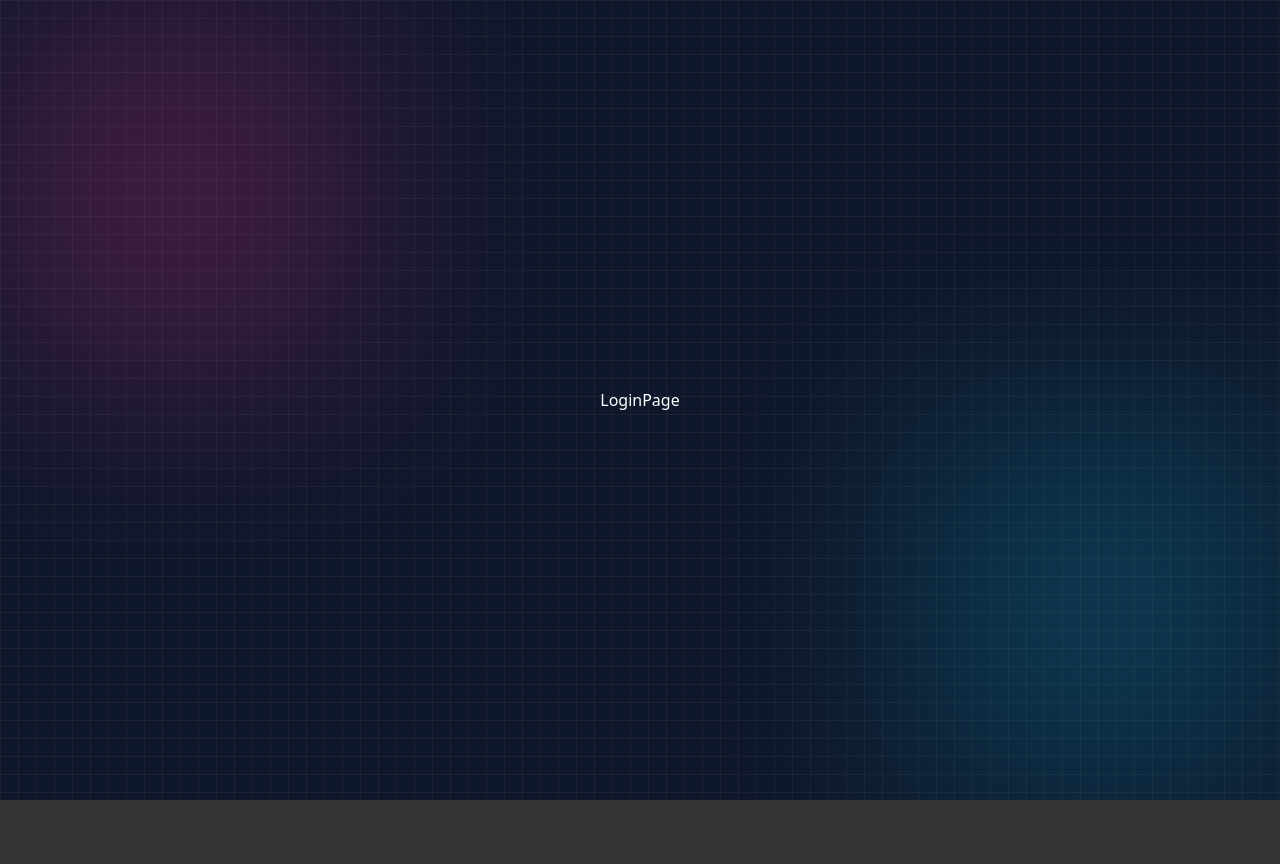
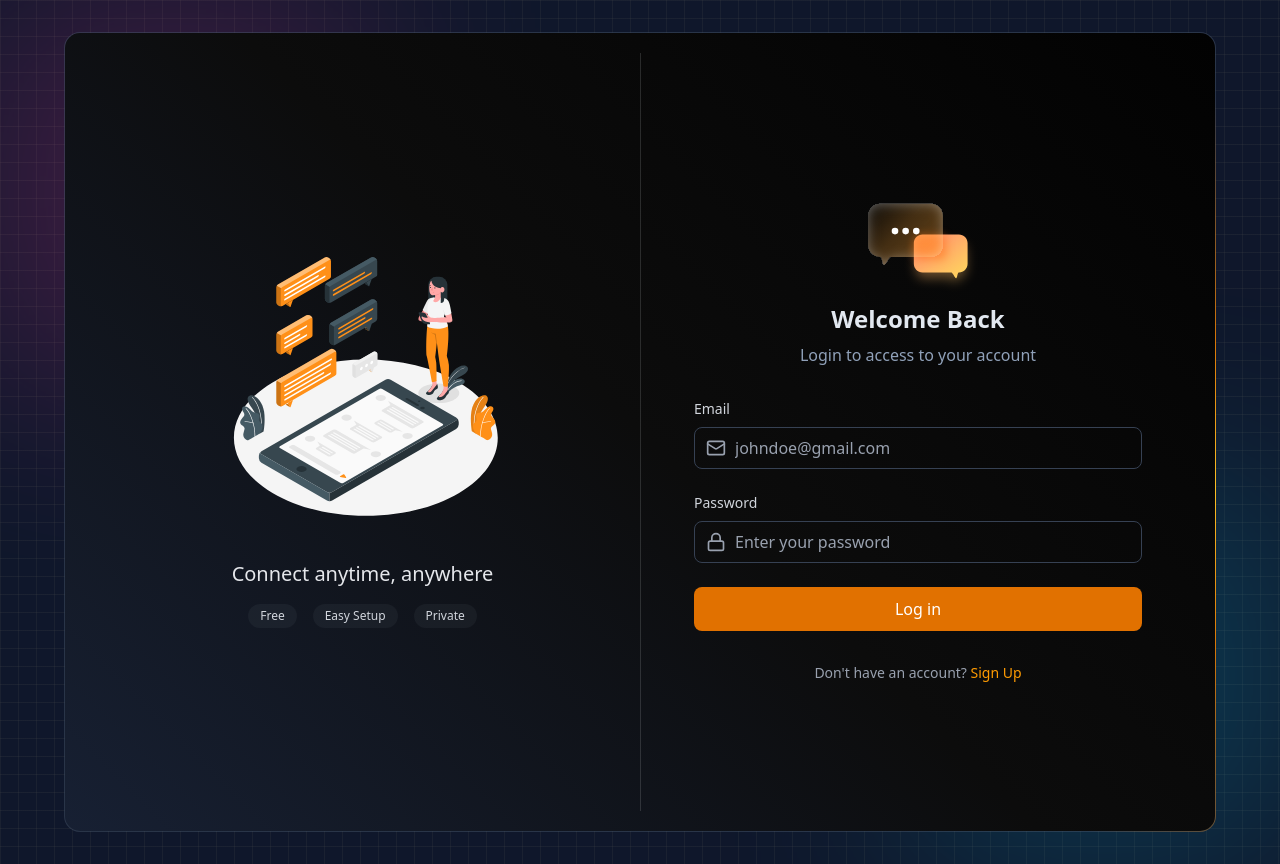
Before and after one commit to ahsanul0185/realtime-chat-app, a React (Vite) app in the folder frontend/: page /login in a window 1280 px wide. Before the commit the page ends 800 px from the top, so only its background shows below. Built offline with nearby package versions, Linux system fonts and the light colour scheme; no server answers.

Commit message:
login logout implemented frontend

```diff
--- a/frontend/src/pages/ChatPage.jsx
+++ b/frontend/src/pages/ChatPage.jsx
@@ -1,8 +1,16 @@
 import React from 'react'
+import { useAuthStore } from '../store/useAuthStore'
 
 const ChatPage = () => {
+
+  const {logout} = useAuthStore();
+
   return (
-    <div>ChatPage</div>
+    <div>ChatPage
+
+
+      <button className='bg-amber-500 px-2 py-1 rounded cursor-pointer' onClick={logout}>Logout</button>
+    </div>
   )
 }
 
--- a/frontend/src/pages/LoginPage.jsx
+++ b/frontend/src/pages/LoginPage.jsx
@@ -1,9 +1,133 @@
-import React from 'react'
+import React, { useState } from "react";
+import { useAuthStore } from "../store/useAuthStore";
+import BorderAnimatedContainer from "../components/BorderAnimatedContainer";
+import { MessageCircleIcon, LockIcon, MailIcon, UserIcon, LoaderIcon } from "lucide-react";
+import {Link} from 'react-router'
+import bubbleChat from "../assets/bubble-chat.svg"
+import ChattingIllustration from "../assets/chatting-amico.svg"
+
 
 const LoginPage = () => {
+
+    const [formData, setFormData] = useState({
+      email: "",
+      password: "",
+    });
+
+    const { login, isLoggingIn } = useAuthStore();
+
+    const handleSubmit = (e) => {
+      e.preventDefault();
+      login(formData)
+    };
+
+
   return (
-    <div>LoginPage</div>
-  )
+    <div className="w-full flex items-center justify-center p-4">
+      <div className="relative w-full max-w-6xl md:h-[800px] h-[750px]">
+        <BorderAnimatedContainer className="p-5">
+          <div className="w-full h-full flex flex-col md:flex-row">
+
+
+            {/* FORM CLOUMN - LEFT SIDE */}
+            <div className="order-2 md:w-1/2 p-8 flex items-center justify-center md:border-l border-l-gray-200/15">
+              <div className="w-full max-w-md">
+                {/* HEADING TEXT */}
+                <div className="text-center mb-8">
+                  <img className="w-36 mx-auto select-none" draggable ={false} src={bubbleChat} alt="" />
+                  <h2 className="text-2xl font-bold text-slate-200 mb-2">
+                    Welcome Back
+                  </h2>
+                  <p className="text-slate-400">Login to access to your account</p>
+                </div>
+
+                {/* FORM */}
+                <form onSubmit={handleSubmit} className="space-y-6">
+
+                  {/* EMAIL INPUT */}
+                  <div>
+                    <label className="auth-input-label">Email</label>
+                    <div className="relative">
+                      <MailIcon className="auth-input-icon" />
+
+                      <input
+                        type="email"
+                        value={formData.email}
+                        onChange={(e) =>
+                          setFormData({ ...formData, email: e.target.value })
+                        }
+                        className="input"
+                        placeholder="johndoe@gmail.com"
+                      />
+                    </div>
+                  </div>
+
+                  {/* PASSWORD INPUT */}
+                  <div>
+                    <label className="auth-input-label">Password</label>
+                    <div className="relative">
+                      <LockIcon className="auth-input-icon" />
+
+                      <input
+                        type="password"
+                        value={formData.password}
+                        onChange={(e) =>
+                          setFormData({ ...formData, password: e.target.value })
+                        }
+                        className="input"
+                        placeholder="Enter your password"
+                      />
+                    </div>
+                  </div>
+
+                  {/* SUBMIT BUTTON */}
+                  <button
+                    className="auth-btn"
+                    type="submit"
+                    disabled={isLoggingIn}
+                  >
+                    {isLoggingIn ? (
+                      <LoaderIcon className="w-full h-5 animate-spin text-center" />
+                    ) : (
+                      "Log in"
+                    )}
+                  </button>
+                </form>
+
+                <div className="mt-6 text-center">
+                  <Link to="/signup" className="auth-link">
+                    Don't have an account? <span className="text-amber-500">Sign Up</span>
+                  </Link>
+                </div>
+              </div>
+            </div>
+
+
+            {/* FORM ILLUSTRATION - RIGHT SIDE */}
+            <div className="order-1 hidden md:w-1/2 md:flex items-center justify-center p-6">
+              <div>
+                <img
+                  src={ChattingIllustration}
+                  alt="People using mobile devices"
+                  className="w-full h-auto object-contain"
+                />
+                <div className="mt-6 text-center">
+                  <h3 className="text-xl font-medium text-gray-200">Connect anytime, anywhere</h3>
+
+                  <div className="mt-4 flex justify-center gap-4">
+                    <span className="auth-badge">Free</span>
+                    <span className="auth-badge">Easy Setup</span>
+                    <span className="auth-badge">Private</span>
+                  </div>
+                </div>
+              </div>
+            </div>
+
+          </div>
+        </BorderAnimatedContainer>
+      </div>
+    </div>
+  );
 }
 
 export default LoginPage
--- a/frontend/src/pages/SignupPage.jsx
+++ b/frontend/src/pages/SignupPage.jsx
@@ -28,7 +28,7 @@ const SignupPage = () => {
 
 
             {/* FORM CLOUMN - LEFT SIDE */}
-            <div className="md:w-1/2 p-8 flex items-center justify-center md:border-r border-slate-600/30">
+            <div className="md:w-1/2 p-8 flex items-center justify-center md:border-r border-r-gray-200/15">
               <div className="w-full max-w-md">
                 {/* HEADING TEXT */}
                 <div className="text-center mb-8">
@@ -119,7 +119,7 @@ const SignupPage = () => {
 
 
             {/* FORM ILLUSTRATION - RIGHT SIDE */}
-            <div className="hidden md:w-1/2 md:flex items-center justify-center p-6 bg-linear-to-bl from-slate-800/20 to-transparent">
+            <div className="hidden md:w-1/2 md:flex items-center justify-center p-6">
               <div>
                 <img
                   src={ChattingIllustration}
--- a/frontend/src/store/useAuthStore.js
+++ b/frontend/src/store/useAuthStore.js
@@ -7,6 +7,7 @@ export const useAuthStore = create((set) => ({
    authUser : null,
    isCheckingAuth : true,
    isSigningUp : false,
+   isLoggingIn : false,
 
    checkAuth : async () => {
       try {
@@ -32,6 +33,31 @@ export const useAuthStore = create((set) => ({
       }finally {
          set({isSigningUp : false})
       }
+   },
+
+   login : async (data) => {
+      set({isLoggingIn : true});
+      try {
+         const res = await axiosInstance.post("/auth/login", data);
+         set({authUser : res.data});
+
+         toast.success("Logged in successfully")
+      } catch (error) {
+         toast.error(error.response.data.message);
+      }finally {
+         set({isLoggingIn : false})
+      }
+   },
+
+   logout : async () => {
+      try {
+         await axiosInstance.post("/auth/logout");
+         set({authUser : null})
+         toast.success("Logged out successfully");
+      } catch (error) {
+         console.log(error)
+          toast.error(error.response.data.message);
+      }
    }
 
 }))
```
